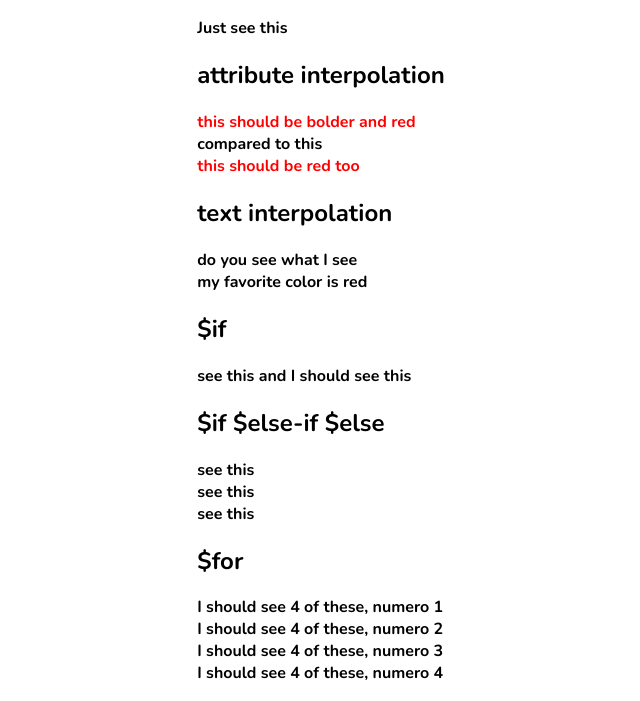
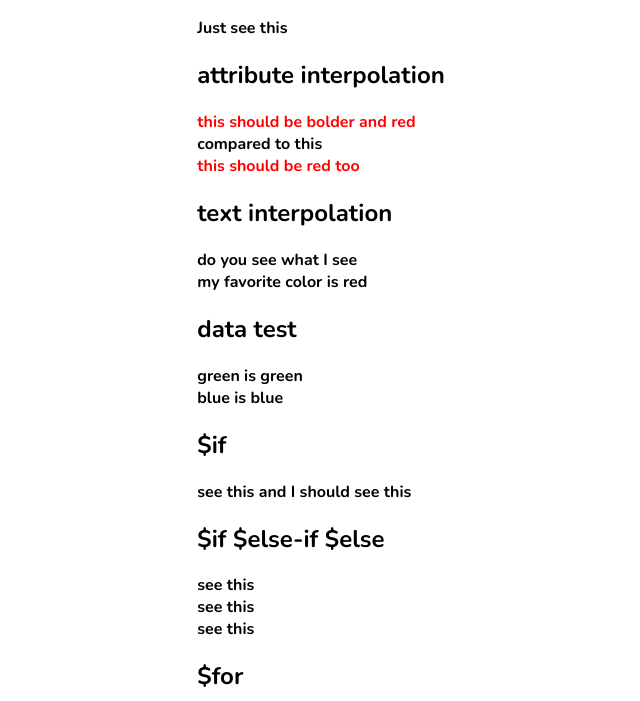
Before and after one commit to tongfa/basicbooks, a plain HTML site: page test.html in a window 1280 px wide. Shown: the part 99-800 px from the top of the page, without its empty margins (319-959 px from the left). Drawn offline with nearby package versions, Linux system fonts and the light colour scheme.

Commit message:
more fixes

```diff
--- a/test.html
+++ b/test.html
@@ -24,24 +24,18 @@ const { $component, $attributeDirective, $mount } = (function() {
             'BODY', 'DIV', 'TEMPLATE', 'TABLE', 'TR', 'TH', 'TD', 'SPAN',
         ]
 
-    const components = {};
-    const attributeDirectives = [];
-    const attributeNodeGeneratingDirectives = [];
+        const components = {}
+        const attributeDirectives = []
+        const attributeNodeGeneratingDirectives = []
+        const attributeAppEntryDirectives = []
 
         const addIdsToTemplate = (templateId) => {
             let idCount = 0;
             const recurse = (element) => {
-            if (element.nodeName === '#document-fragment') {
-                if (element.childElementCount !== 1) {
-                    throw new Error('template elements must have one child')
-                }
-                recurse(element.children[0])
-            } else {
                 const newElementId = templateId + '$' + ++idCount;
                 element.id = newElementId;
                 for (child of element.children) {
                     recurse(child)
-                }
                 }
             }
             const template = document.getElementById(templateId)
@@ -59,8 +53,7 @@ const { $component, $attributeDirective, $mount } = (function() {
             if (! initializer) {
                 initializer = () => {}
             }
-        components[name] = {name, templateId, initializer, data};
-        addIdsToTemplate(templateId);
+            components[name] = {name, templateId, initializer, data, scratchboard: {}};
         }
 
         const $attributeDirective = ({test, processor, options} = {}) => {
@@ -72,18 +65,9 @@ const { $component, $attributeDirective, $mount } = (function() {
             } else {
                 attributeDirectives.unshift({test, processor});
             }
+            if (options?.appEntry) {
+                attributeAppEntryDirectives.unshift({test, processor});
             }
-
-    const scanElementProps = (element, data) => {
-        // scan for props
-        const props = {};
-        for (attribute of element.attributes) {
-            if (attribute.name.startsWith(':')) {
-                const key = attribute.name.substr(1);
-                props[key] = data[attribute.value];
-            }
-        }
-        return { props }
         }
 
         const indexOf2 = (haystack, needle, pos = 0) => {
@@ -131,6 +115,40 @@ const { $component, $attributeDirective, $mount } = (function() {
             return newNode;
         }
 
+        const processNodeGeneratingDirectives = (newNodes, templateNode, templateNodeChildren, data) => {
+            for (attribute of templateNode.attributes) {
+                for (atrributeDirective of attributeNodeGeneratingDirectives) {
+                    if (atrributeDirective.test(attribute)) {
+                        if ( newNodes.length !== 0 ) {
+                            throw new Error('two new node generating directives ran, yikes!');
+                        }
+                        return atrributeDirective.processor(
+                            { evaluate, processTemplateElement },
+                            templateNode, templateNodeChildren, newNodes, attribute, data)
+                    }
+                }
+            }
+            return true
+        }
+
+        const processRegularDirectives = (directives, newNodes, templateNode, templateNodeChildren, data) => {
+            let processChildren = true;
+            for (attribute of templateNode.attributes) {
+                for (atrributeDirective of directives) {
+                    if (atrributeDirective.test(attribute)) {
+                        for (const newNode of newNodes) {
+                            const { skipProcessingFurtherChildren } = atrributeDirective.processor(
+                                { evaluate, processTemplateElement },
+                                templateNode, templateNodeChildren, newNode, attribute, data)
+                            processChildren &&= !skipProcessingFurtherChildren
+                        }
+                        break; // ensures each attribute matches only one directive
+                    }
+                }
+            }
+            return processChildren
+        }
+
         const processTemplateElement = (templateNode, data) => {
             if (templateNode.nodeName === '#text') {
                 const newNode = templateNode.cloneNode()
@@ -139,44 +157,20 @@ const { $component, $attributeDirective, $mount } = (function() {
 
             const templateNodeChildren = templateNode.nodeName === 'TEMPLATE' ? templateNode.content.childNodes : templateNode.childNodes
 
-        let newNodes;
-        let skipChildren = false;
 
-        /* first run directives that are capable of generating multiple nodes, $for is the only one at the moment */
-        for (attribute of templateNode.attributes) {
-            for (atrributeDirective of attributeNodeGeneratingDirectives) {
-                if (atrributeDirective.test(attribute)) {
-                    if ( newNodes !== undefined) {
-                        throw new Error('two new node generating directives ran, yikes!');
-                    }
-                    const { skipProcessingFurtherChildren, generatedNodes } = atrributeDirective.processor(
-                        { evaluate, processTemplateElement },
-                        templateNode, templateNodeChildren, attribute, data)
-                    newNodes = generatedNodes
-                    skipChildren ||= skipProcessingFurtherChildren
-                }
-            }
+            let processChildren = true;
+            let newNodes = []
+
+            /* first execute directives that are capable of generating multiple nodes, $for is the only one at the moment */
+            processChildren &&= processNodeGeneratingDirectives(newNodes, templateNode, templateNodeChildren, data)
+
+            if (newNodes.length === 0) {
+                newNodes.push(templateNode.cloneNode())
             }
 
-        if (newNodes === undefined) {
-            newNodes = [templateNode.cloneNode()]
-        }
+            processChildren &&= processRegularDirectives(attributeDirectives, newNodes, templateNode, templateNodeChildren, data)
 
-        for (attribute of templateNode.attributes) {
-            for (atrributeDirective of attributeDirectives) {
-                if (atrributeDirective.test(attribute)) {
-                    for (const newNode of newNodes) {
-                        const { skipProcessingFurtherChildren } = atrributeDirective.processor(
-                            { evaluate, processTemplateElement },
-                            templateNode, templateNodeChildren, newNode, attribute, data)
-                        skipChildren ||= skipProcessingFurtherChildren
-                    }
-                    break;
-                }
-            }
-        }
-
-        if (! skipChildren ) {
+            if ( processChildren ) {
                 for (const newNode of newNodes) {
                     for (const childNode of templateNodeChildren) {
                         const newChildren = processTemplateElement(childNode, data)
@@ -202,31 +196,31 @@ const { $component, $attributeDirective, $mount } = (function() {
             return provisionedNodes
         }
 
-    const processTemplate = (element, data) => {
-        if (element.nodeName === '#document-fragment') {
-            if (element.childElementCount !== 1) {
-                throw new Error('template elements must have one child')
-            }
-            return processTemplate(element.children[0], data)
-        } else {
-            return processTemplateElement(element, data)
-        }
-    }
-
         /* mounts a component */
-    const $mount = (element, data) => {
+        const mount = (element, data) => {
             const component = components[element.localName];
             if (! component) { throw new Error(`Undefined component: ${element.localName}`) }
             const template = document.getElementById(component.templateId)
             if (! template) {
                 throw new Error(`cannot find template with id: ${component.templateId}`)
             }
-        debugger
-        const childElements = processTemplateElement(template, {...data, ...component.data})
+            if (! component.scratchboard.setIds) {
+                component.scratchboard.setIds = true
+                addIdsToTemplate(component.templateId)
+            }
+            const scopedData = {...data, ...component.data}
+            const childElements = processTemplateElement(template, scopedData)
             for (child of childElements) {
                 element.appendChild(child)
             }
             return element
+        }
+
+        /* mounts an app */
+        const $mount = (element, data) => {
+            const scopedData = {...data}
+            processRegularDirectives(attributeAppEntryDirectives, [element], element, [], scopedData)  // potentially adds stuff to scopeddata
+            mount(element, scopedData)
         }
 
         return {
@@ -252,11 +246,13 @@ $attributeDirective({
 
 <script class="$dataDirective">
     $attributeDirective({
-        test: (attribute) => attribute.name.startsWith('$data:'),
+        options: { appEntry: true },
+        test: (attribute) => attribute.name == '$data',
         processor: ($, node, childNodes, newNode, attribute, data) => {
-            debugger
-            const keyName = attribute.name.substr('$event:'.length);
-            data[keyName] = attribute.value
+            const evaluatedData = $.evaluate(data, attribute.value)
+            for (const [key, value] of Object.entries(evaluatedData) ) {
+                data[key] = value
+            }
             return {};
         }
     })
@@ -278,13 +274,12 @@ $attributeDirective({
     $attributeDirective({
         options: { generatesNodes: true },
         test: (attribute) => attribute.name === '$for',
-    processor: ($, node, childNodes, attribute, data) => {
+        processor: ($, node, childNodes, newNodes, attribute, data) => {
             const [iter, op, ...c] = attribute.value.split(' ')
             const collection = c.join(' ')
-        const generatedNodes = []
-        const buildChildren = (newData) => {
+            const buildChildren = (iterValue) => {
                 newData = { ...data }
-            newData[iter] = x
+                newData[iter] = iterValue
                 const newNode = node.cloneNode()
                 for (childElement of node.childNodes) {
                     const newChildren = $.processTemplateElement(childElement, newData)
@@ -292,7 +287,7 @@ $attributeDirective({
                         newNode.appendChild(newChild);
                     }
                 }
-            generatedNodes.push(newNode)
+                newNodes.push(newNode)
             }
             if (op === 'in') {
                 /* untested */
@@ -305,7 +300,8 @@ $attributeDirective({
                 }
             }
 
-        return {skipProcessingFurtherChildren: true, generatedNodes}
+            const processChildren = false;
+            return processChildren;
         }
     })
 </script>
@@ -361,6 +357,8 @@ $attributeDirective({
     <attribute-test class="test"></attribute-test>
     <h2>text interpolation</h2>
     <text-test class="test"></text-test>
+    <h2>data test</h2>
+    <data-test class="test" $data="{colorBlue: 'blue'}"></data-test>
     <h2>$if</h2>
     <if-test class="test"></if-test>
     <h2>$if $else-if $else</h2>
@@ -371,16 +369,16 @@ $attributeDirective({
     <event-test class="test"></event-test>
 </body>
 
+<script class="template-test">
+    $component({
+        name: 'template-test'
+    })
+</script>
 <template id="template-test">
     <div>
         Just see this
     </div>
 </template>
-<script class="template-test">
-    $component({
-        name: 'template-test'
-    })
-</script>
 
 <template id="attribute-test">
     <div>
@@ -404,6 +402,23 @@ $attributeDirective({
 <script class="test-test">
     $component({
         name: 'text-test'
+    })
+</script>
+
+<template id="data-test">
+    <div>
+        green is {{ colorGreen }}
+    </div>
+    <div>
+        blue is {{ colorBlue }}
+    </div>
+</template>
+<script class="data-test">
+    $component({
+        name: 'data-test',
+        data: {
+            colorGreen: 'green'
+        }
     })
 </script>
 
@@ -482,6 +497,8 @@ $attributeDirective({
             colorRed: 'red'
         };
         const tests = document.getElementsByClassName('test')
+        // $mount(tests[6], data)
+        // return
         for (test of tests) {
             $mount(test, data)
             console.log('mounted app', test)
```
Lines whose indentation alone changed are shown as unchanged.
